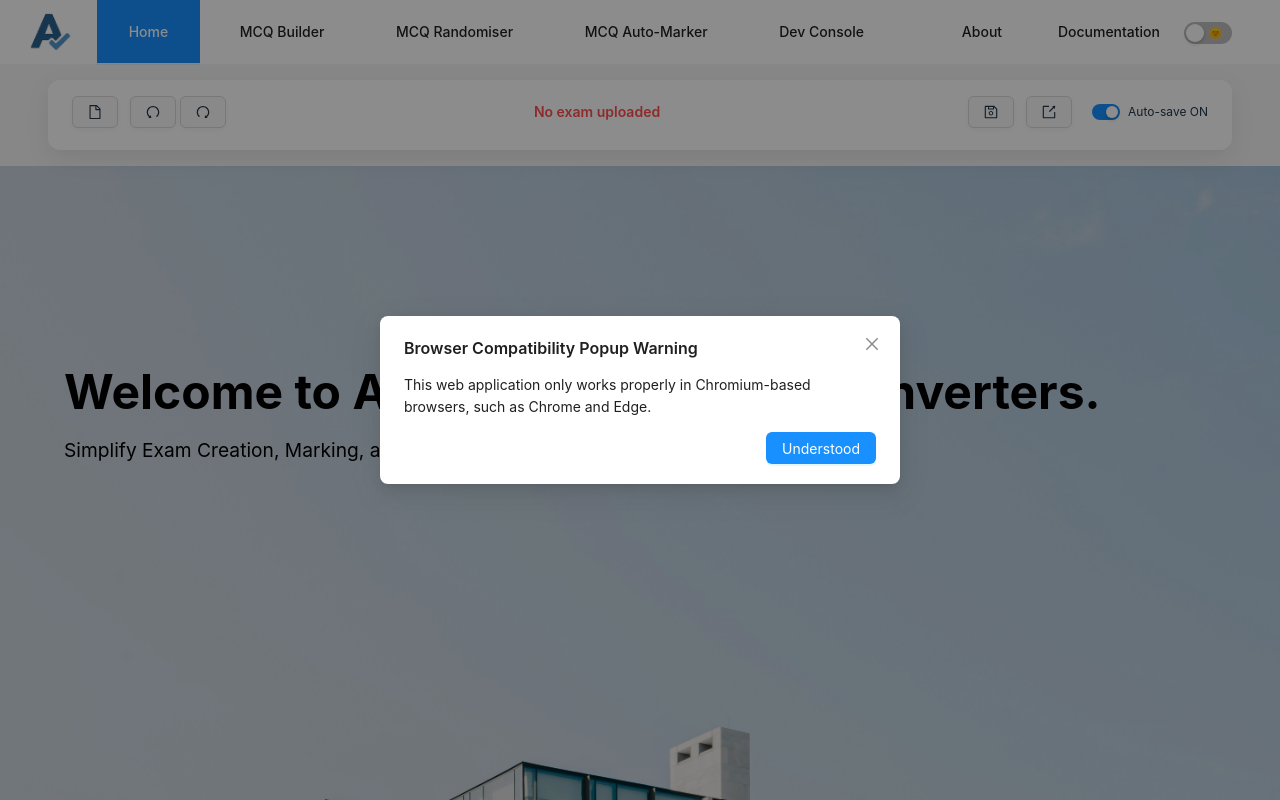
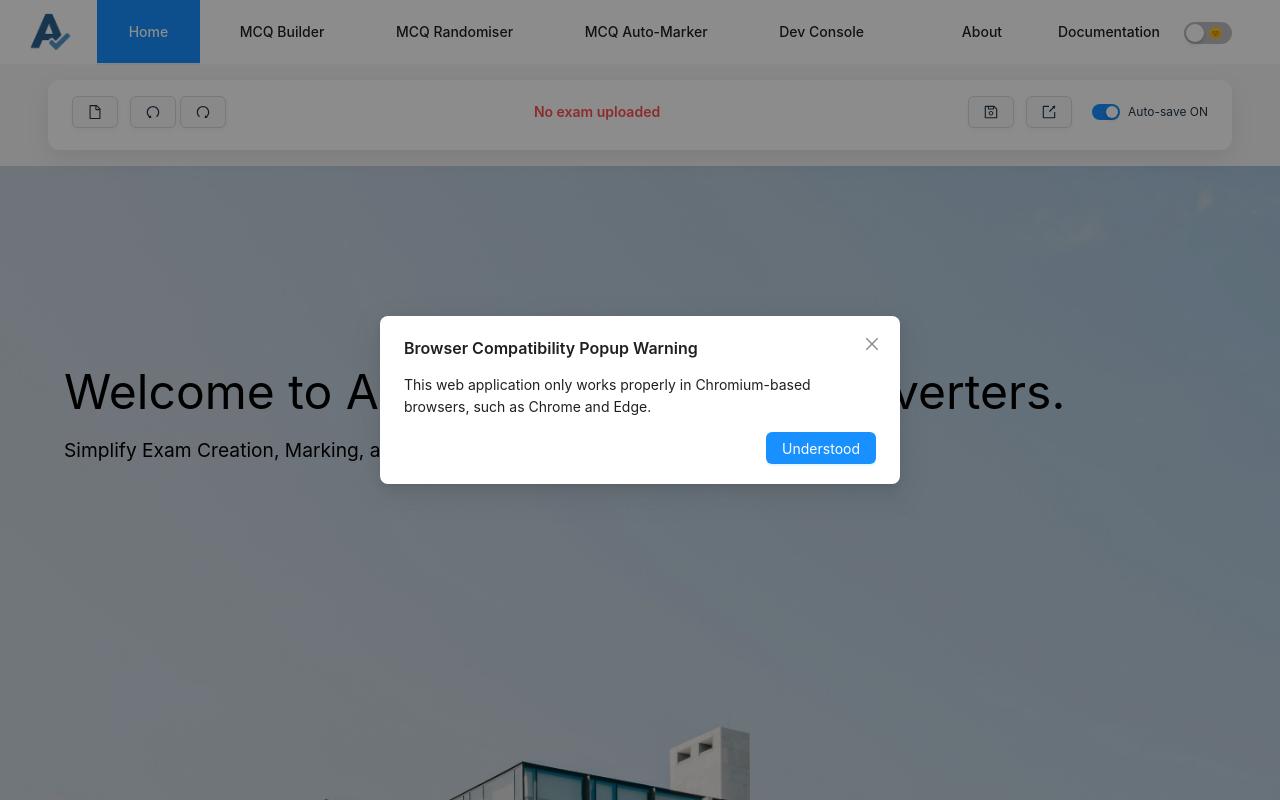
Before and after one commit to uoa-compsci399-2025-s1/capstone-project-2025-s1-team-11, a React (Vite) app in the folder client/: page / in a window 1280 px wide. Shown: the top 800 px of the page. Built offline with nearby package versions, Linux system fonts and the light colour scheme.

Commit message:
Styling edits

```diff
--- a/client/src/index.css
+++ b/client/src/index.css
@@ -57,6 +57,11 @@ a:hover {
 h1 {
   font-size: 3.2em;
   line-height: 1.1;
+  font-weight: 400;
+}
+
+h2, h3, h4, h5, h6 {
+  font-weight: 400;
 }
 
 button {
```
